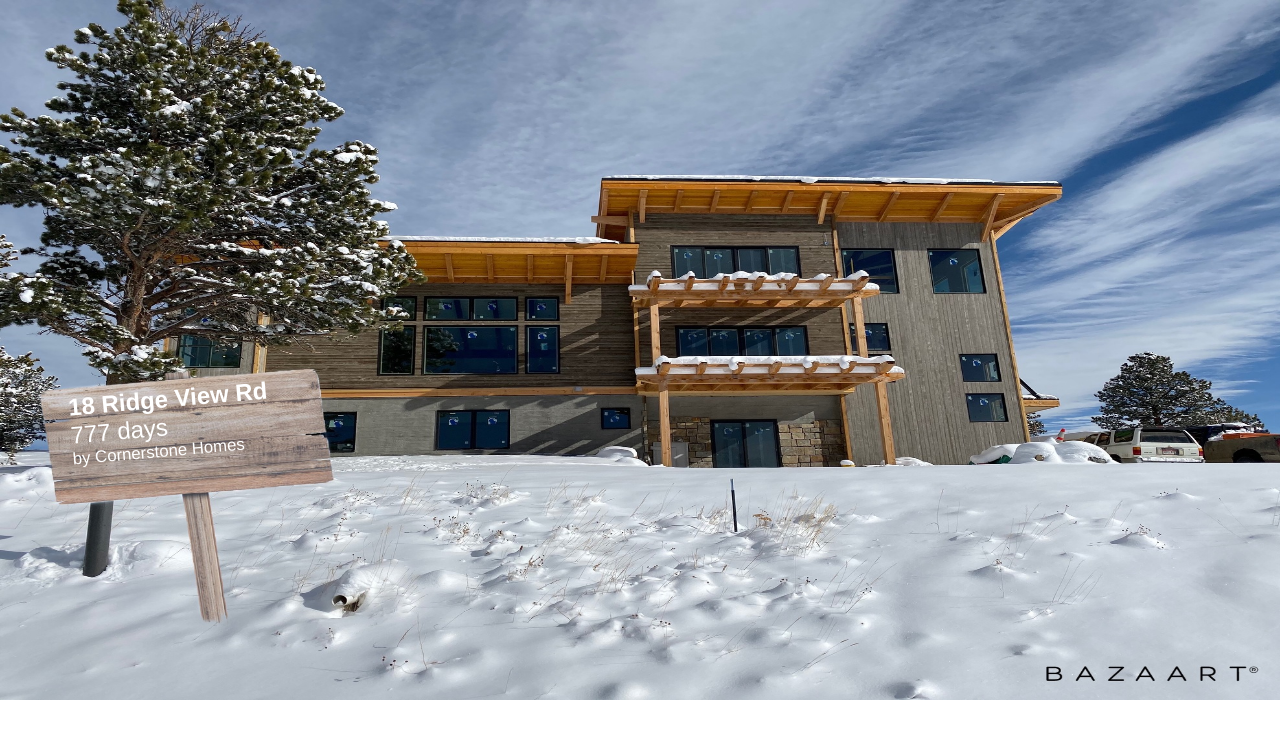
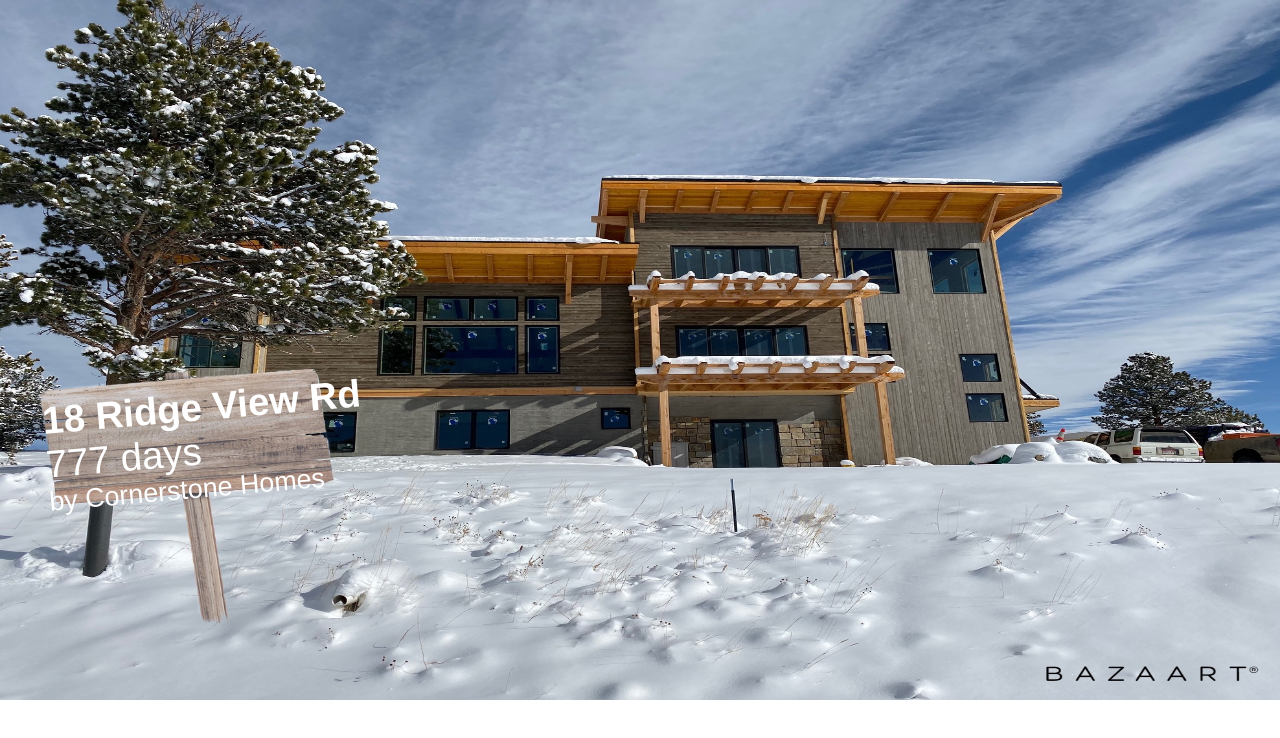
Before and after one commit to BrandonSchultz0731/BoulderHouse, a React (Create React App) app: page / in a window 1280 px wide. Shown: the top 738 px of the page. Built offline with nearby package versions, Linux system fonts and the light colour scheme.

Commit message:
text adjusts when resizing screen

```diff
--- a/src/App.css
+++ b/src/App.css
@@ -10,12 +10,12 @@ p{
 
 }
 .sign_text{
-  font-size: 1.5em;
+  font-size: 3vw;
   font-family: 'Franklin Gothic Medium', 'Arial Narrow', Arial, sans-serif;
   position: absolute;
   color: white;
   top: 385px;
-  left: 70px;
+  left: 45px;
   transform: rotate(-5deg);
   background: transparent;
 }
--- a/src/App.js
+++ b/src/App.js
@@ -23,7 +23,7 @@ function App(props) {
   return (
     <div className="Home">
      <img src={home} className='image_style' alt="oops" height="700" width="100%"/>
-     <div className="sign_text">
+     <div className="sign_text" width="auto">
       {/* <p>18 Ridge View Rd <br></br> {days} days <br></br>by Cornerstone Homes </p> */}
       <p id='street_address'>18 Ridge View Rd</p>
       <p id='time_text'>{days} days</p>
```
